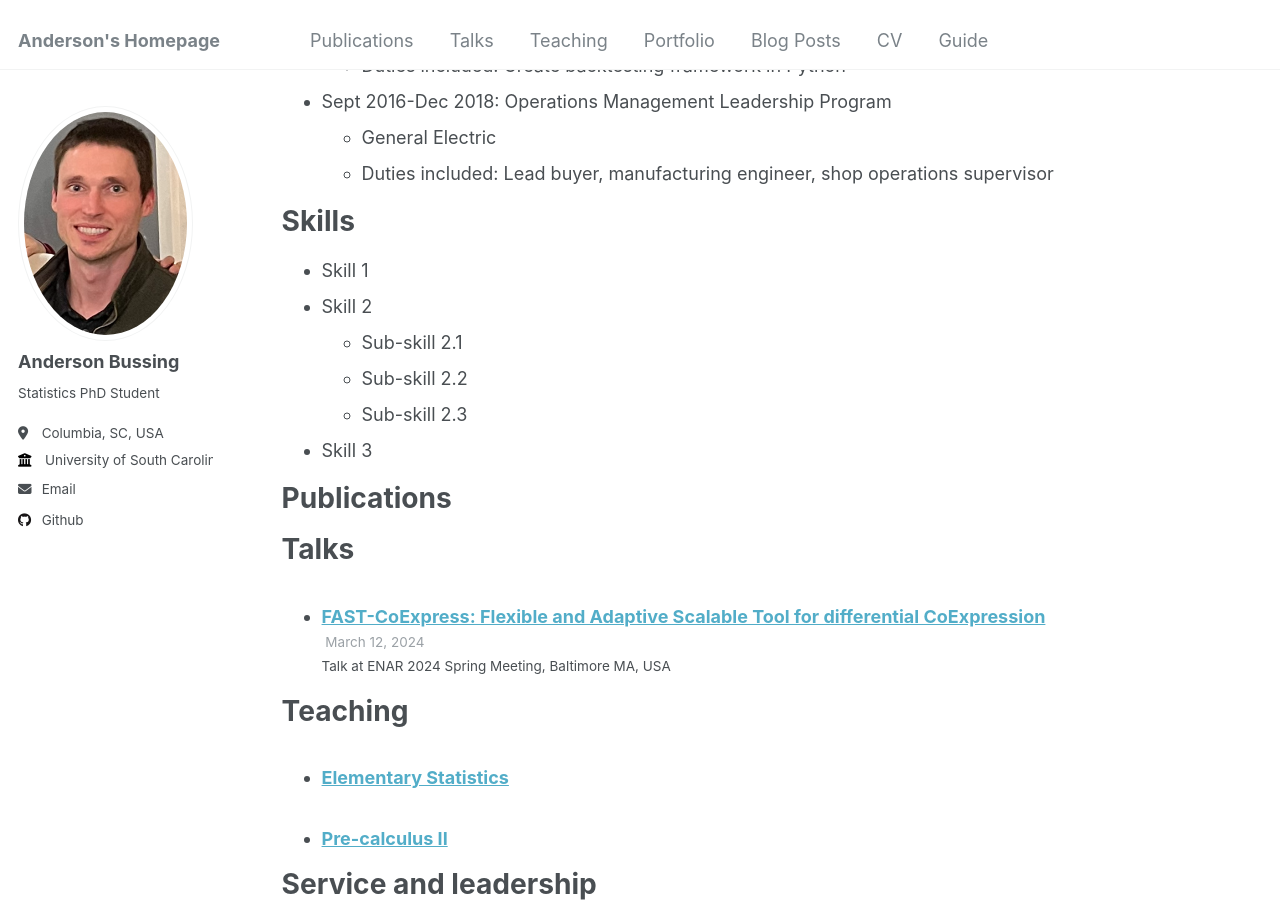
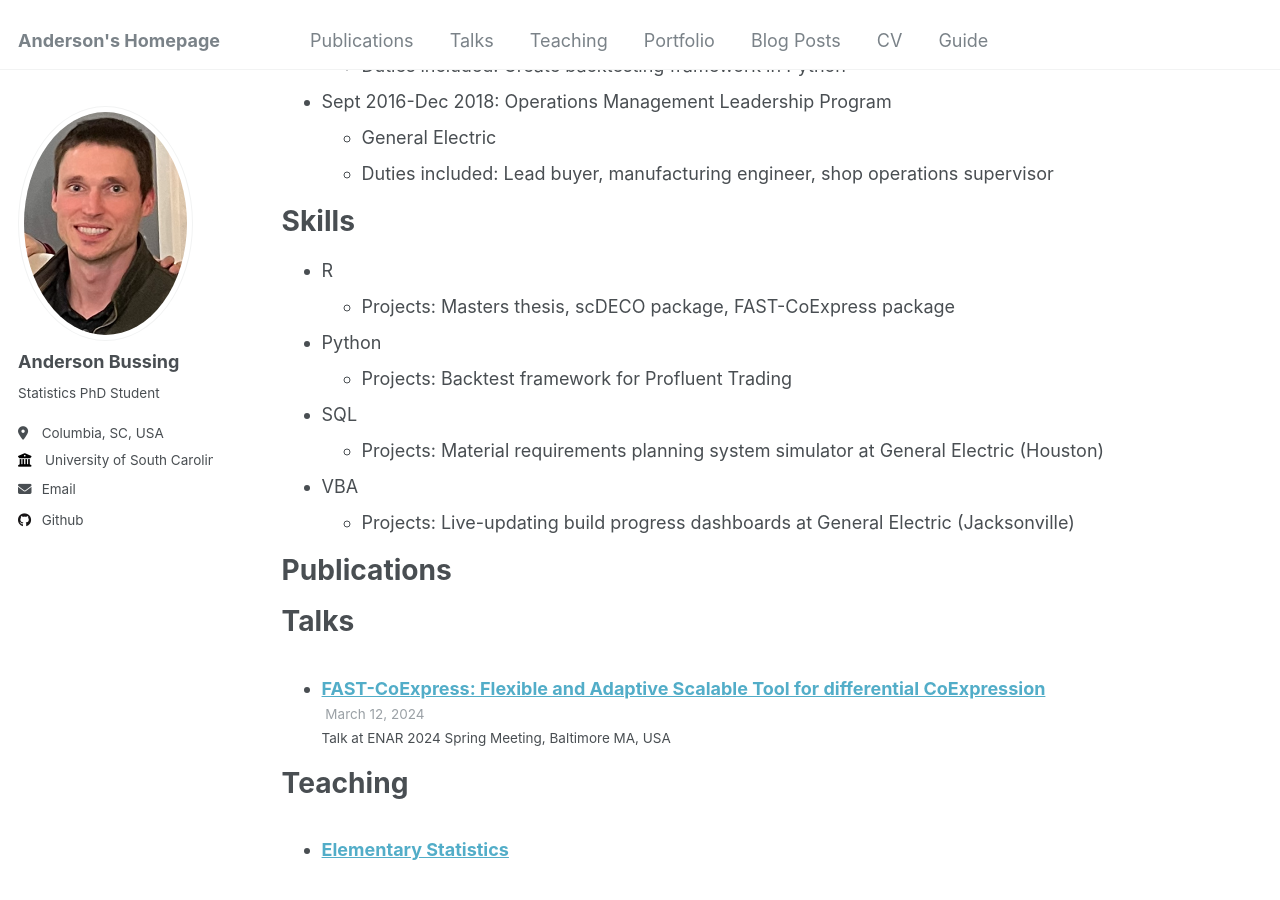
Before and after one commit to abussing/abussing.github.io, a Jekyll site: the page built from _pages/cv.md, in a window 1280 px wide and 900 px high, scrolled down 569 px. Built offline with Jekyll 4.4.1, drawn with Linux system fonts in a browser that asks for light colours.

Commit message:
Update cv.md

```diff
--- a/_pages/cv.md
+++ b/_pages/cv.md
@@ -33,12 +33,14 @@ Work experience
 
 Skills
 ======
-* Skill 1
-* Skill 2
-  * Sub-skill 2.1
-  * Sub-skill 2.2
-  * Sub-skill 2.3
-* Skill 3
+* R
+  * Projects: Masters thesis, scDECO package, FAST-CoExpress package
+* Python
+  * Projects: Backtest framework for Profluent Trading
+* SQL
+  * Projects: Material requirements planning system simulator at General Electric (Houston)
+* VBA
+  * Projects: Live-updating build progress dashboards at General Electric (Jacksonville)
 
 Publications
 ======
```
